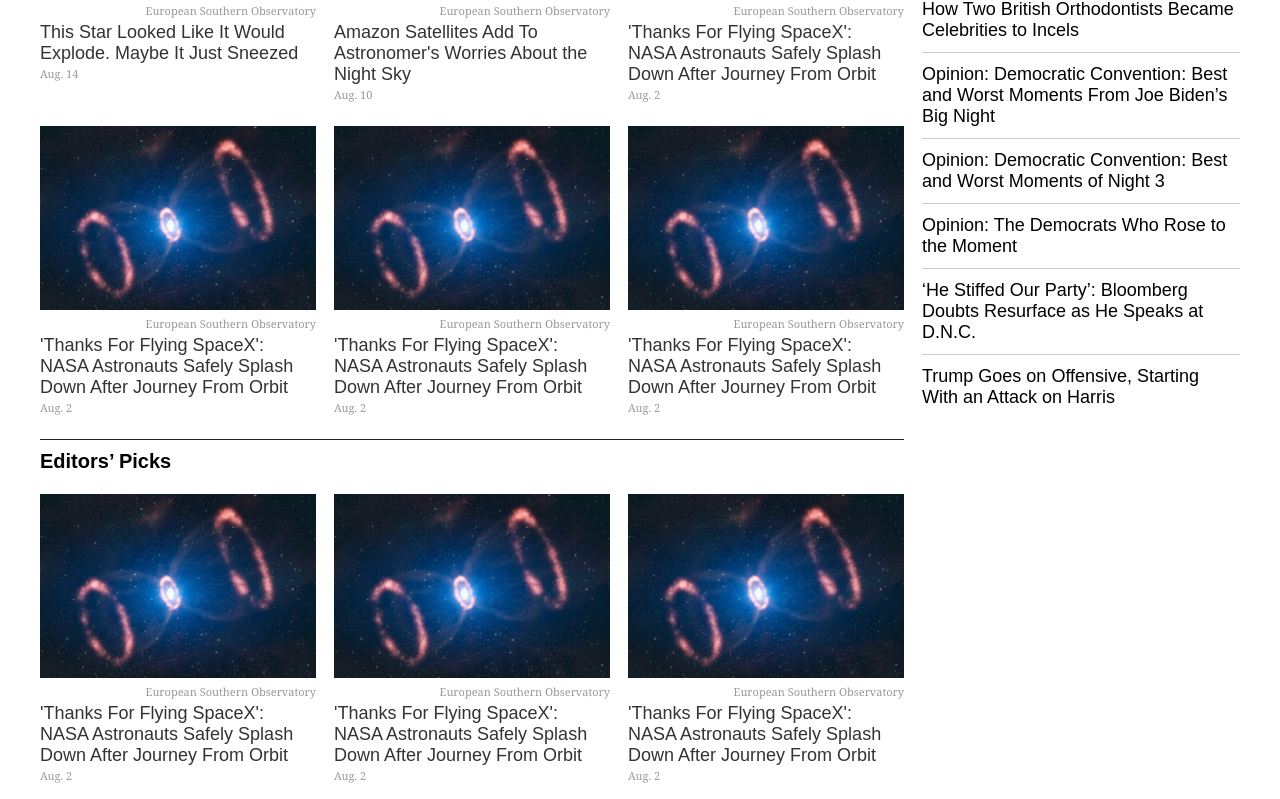
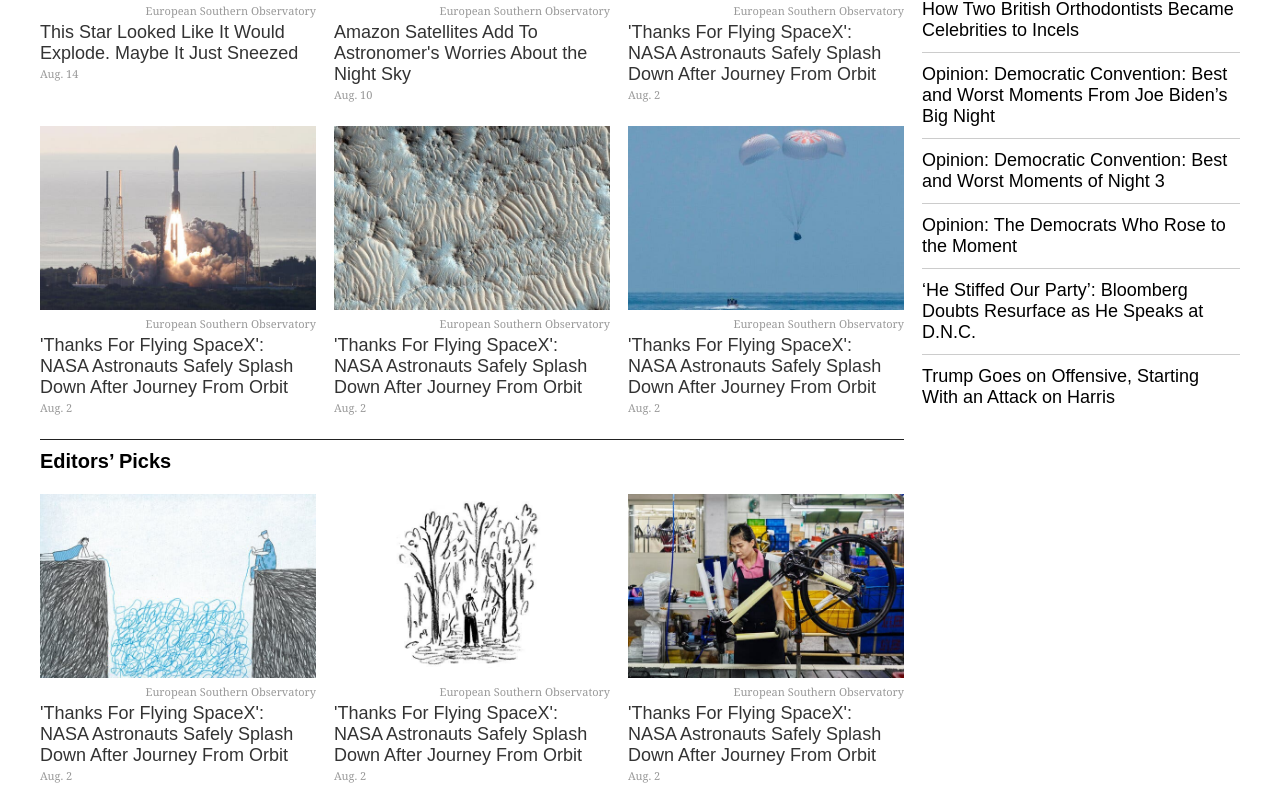
Before and after one commit to edxco/NYTimes-clone, a website: page index.html in a window 1280 px wide. Shown: the part 11190-11989 px from the top of the page. Drawn offline with Linux system fonts and the light colour scheme; a web font is replaced by a local one.

```diff
--- a/index.html
+++ b/index.html
@@ -606,7 +606,7 @@
 				Editors’ Picks
 			</div>
 			<div class="grid">
-				<img src="photos/sub-menu3.jpg" class="grid-img" alt="More in Space and Astronomy">
+				<img src="photos/sub-menu4.jpg" class="grid-img" alt="More in Space and Astronomy">
 				<div class="grid-container-inner">
 					<div class="grid-author">European Southern Observatory</div>
 					<div class="grid-link"><a href="#" class="bold-400">'Thanks For Flying SpaceX': NASA Astronauts
@@ -616,7 +616,7 @@
 				</div>
 			</div>
 			<div class="grid">
-				<img src="photos/sub-menu3.jpg" class="grid-img" alt="More in Space and Astronomy">
+				<img src="photos/sub-menu5.jpg" class="grid-img" alt="More in Space and Astronomy">
 				<div class="grid-container-inner">
 					<div class="grid-author">European Southern Observatory</div>
 					<div class="grid-link"><a href="#" class="bold-400">'Thanks For Flying SpaceX': NASA Astronauts
@@ -626,7 +626,7 @@
 				</div>
 			</div>
 			<div class="grid">
-				<img src="photos/sub-menu3.jpg" class="grid-img" alt="More in Space and Astronomy">
+				<img src="photos/sub-menu6.jpg" class="grid-img" alt="More in Space and Astronomy">
 				<div class="grid-container-inner">
 					<div class="grid-author">European Southern Observatory</div>
 					<div class="grid-link"><a href="#" class="bold-400">'Thanks For Flying SpaceX': NASA Astronauts
@@ -636,7 +636,7 @@
 				</div>
 			</div>
 			<div class="grid">
-				<img src="photos/sub-menu3.jpg" class="grid-img" alt="More in Space and Astronomy">
+				<img src="photos/sub-menu7.jpg" class="grid-img" alt="More in Space and Astronomy">
 				<div class="grid-container-inner">
 					<div class="grid-author">European Southern Observatory</div>
 					<div class="grid-link"><a href="#" class="bold-400">'Thanks For Flying SpaceX': NASA Astronauts
@@ -646,7 +646,7 @@
 				</div>
 			</div>
 			<div class="grid">
-				<img src="photos/sub-menu3.jpg" class="grid-img" alt="More in Space and Astronomy">
+				<img src="photos/sub-menu8.jpg" class="grid-img" alt="More in Space and Astronomy">
 				<div class="grid-container-inner">
 					<div class="grid-author">European Southern Observatory</div>
 					<div class="grid-link"><a href="#" class="bold-400">'Thanks For Flying SpaceX': NASA Astronauts
@@ -656,7 +656,7 @@
 				</div>
 			</div>
 			<div class="grid">
-				<img src="photos/sub-menu3.jpg" class="grid-img" alt="More in Space and Astronomy">
+				<img src="photos/sub-menu9.jpg" class="grid-img" alt="More in Space and Astronomy">
 				<div class="grid-container-inner">
 					<div class="grid-author">European Southern Observatory</div>
 					<div class="grid-link"><a href="#" class="bold-400">'Thanks For Flying SpaceX': NASA Astronauts
```
Also changed, not shown: photos/sub-menu7.jpg (added), photos/sub-menu8.jpg (added), photos/sub-menu9.jpg (added).
